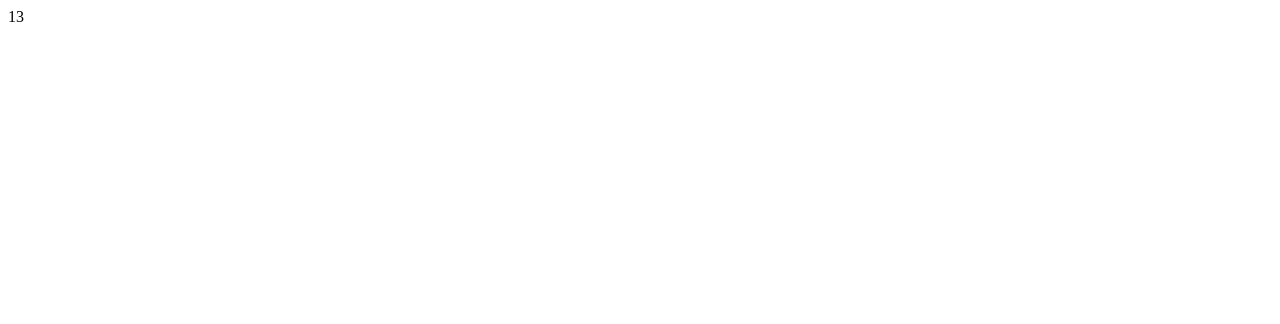
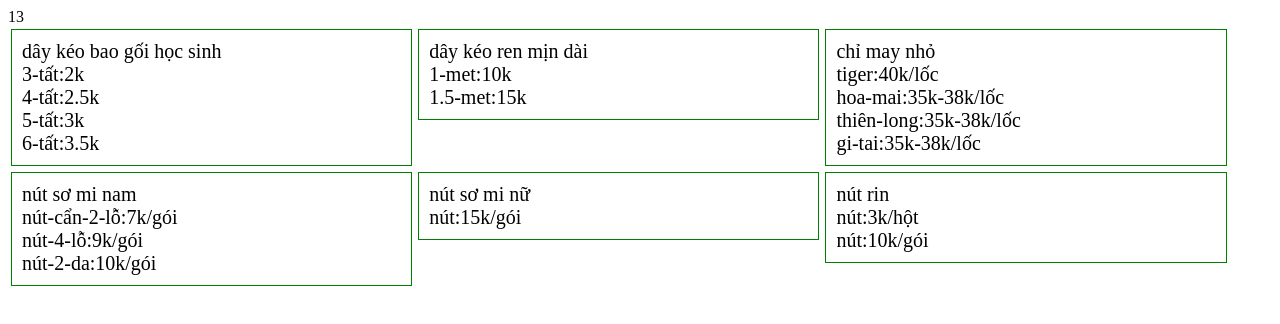
Before and after one commit to con-ga/con-ga.github.io, a plain HTML site: page pkmm/index.htm in a window 1280 px wide. Drawn offline with Linux system fonts and the light colour scheme.

Commit message:
Update index.htm

```diff
--- a/pkmm/index.htm
+++ b/pkmm/index.htm
@@ -16,11 +16,11 @@ function layNoiDung()
         /*alert (noiDung);
         alert(noiDung["day-keo.htm"]);
         alert(noiDung["chi-may-nho.htm"]);*/
-        /*let html = "";
+        let html = "";
         for (sanPham in noiDung) {
             html += noiDung[sanPham];
         }
-        document.getElementById("sanpham").innerHTML = html;*/
+        document.getElementById("sanpham").innerHTML = html;
     });
     alert("het layTapTin");
 }
@@ -40,12 +40,12 @@ function tachDanhSach1(danhSach)
 function tachDanhSach(danhSach)
 {
     //const mang = [];
-    const mang = danhSach.split("\r\n").filter(val => val != "");;
+    const mang = danhSach.split("\r\n").filter(val => val != "");
     let myPromise = Promise.resolve(1);
     mang.forEach(tapTin => {
         myPromise = myPromise.then(() => {
             return layTapTin(tapTin).then(nd => {
-                alert(nd);
+                noiDung[tapTin] = nd;
             });
         });
     });
```
